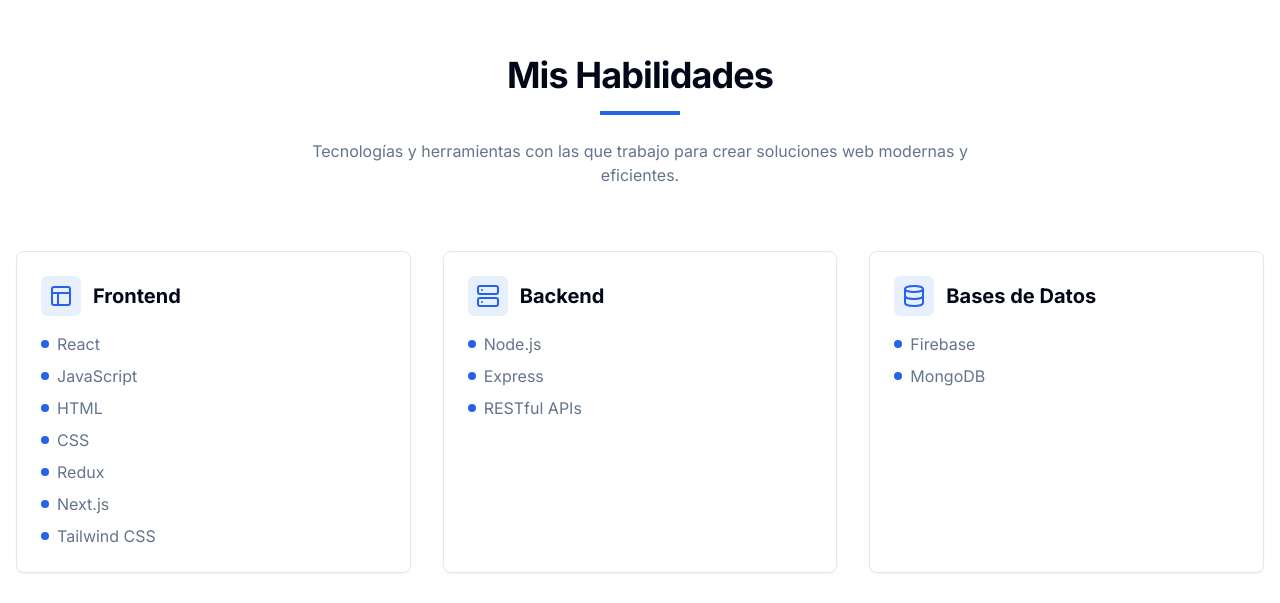
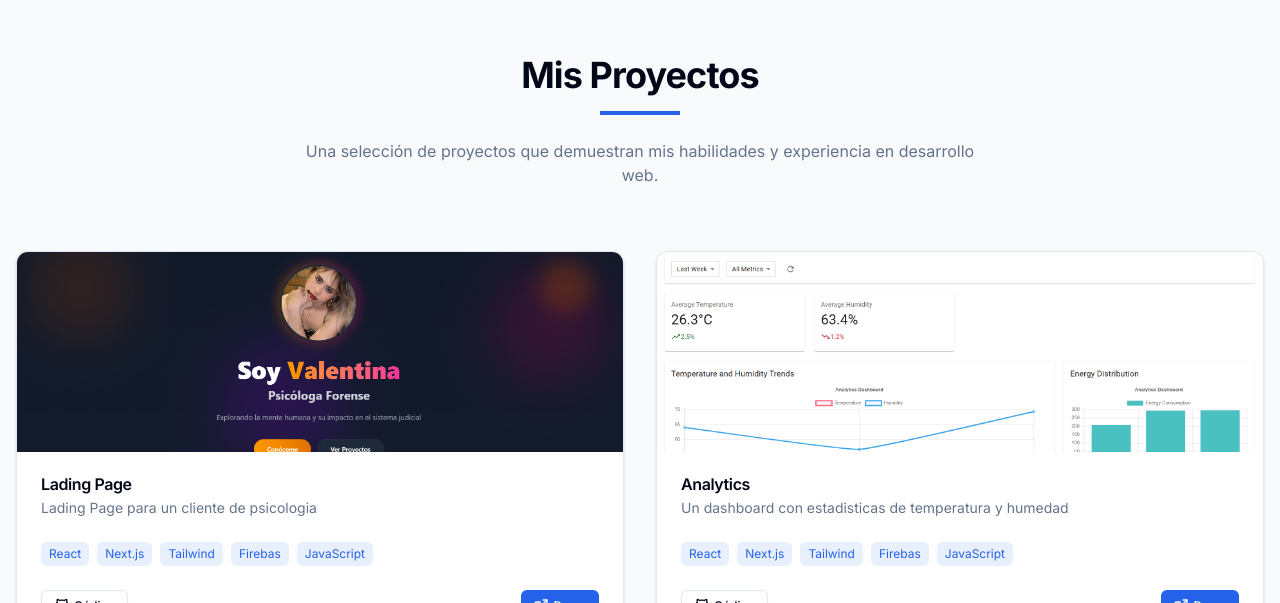
Before and after one commit to Zorgthh/Portafolio-New, a Next.js app: page / in a window 1280 px wide. Shown: the part 1717-2320 px from the top of the page. Built offline with nearby package versions, Linux system fonts and the light colour scheme.

Commit message:
Añadi mas proyectos

```diff
--- a/app/page.tsx
+++ b/app/page.tsx
@@ -10,8 +10,8 @@
     <main className="min-h-screen w-full overflow-x-hidden">
       <Hero />
       <About />
+      <Projects />
       <Skills />
-      <Projects />
       <Contact />
       <ThemeIndicator />
     </main>
--- a/components/sections/navbar.tsx
+++ b/components/sections/navbar.tsx
@@ -10,8 +10,8 @@
 const navItems = [
   { name: "Inicio", href: "#home" },
   { name: "Sobre mí", href: "#about" },
+  { name: "Proyectos", href: "#projects" },
   { name: "Habilidades", href: "#skills" },
-  { name: "Proyectos", href: "#projects" },
   { name: "Contacto", href: "#contact" },
 ]
 
--- a/components/sections/projects.tsx
+++ b/components/sections/projects.tsx
@@ -8,6 +8,24 @@
 import { toast } from "@/hooks/use-toast"
 
 const projects = [
+  {
+    title: "Lading Page",
+    description: "Lading Page para un cliente de psicologia",
+    image: "/psicologa.png",
+    tags: ["React","Next.js","Tailwind","Firebas","JavaScript"],
+    demoUrl: "https://valentina-arango.netlify.app/",
+    repoUrl: "https://github.com/Zorgthh/V2-ValentaPage",
+  },
+
+  {
+    title: "Analytics",
+    description: "Un dashboard con estadisticas de temperatura y humedad",
+    image: "/anlytcs.png",
+    tags: ["React","Next.js","Tailwind","Firebas","JavaScript"],
+    demoUrl: "https://project-analitics.netlify.app/",
+    repoUrl: "https://github.com/Zorgthh/analystics",
+  },
+
   {
     title: "UserCrud",
     description: "Un UserCRUD de usuarios donde guardaba la informacion en la api de la Academia",
```
Also changed, not shown: public/anlytcs.png (added), public/psicologa.png (added).
